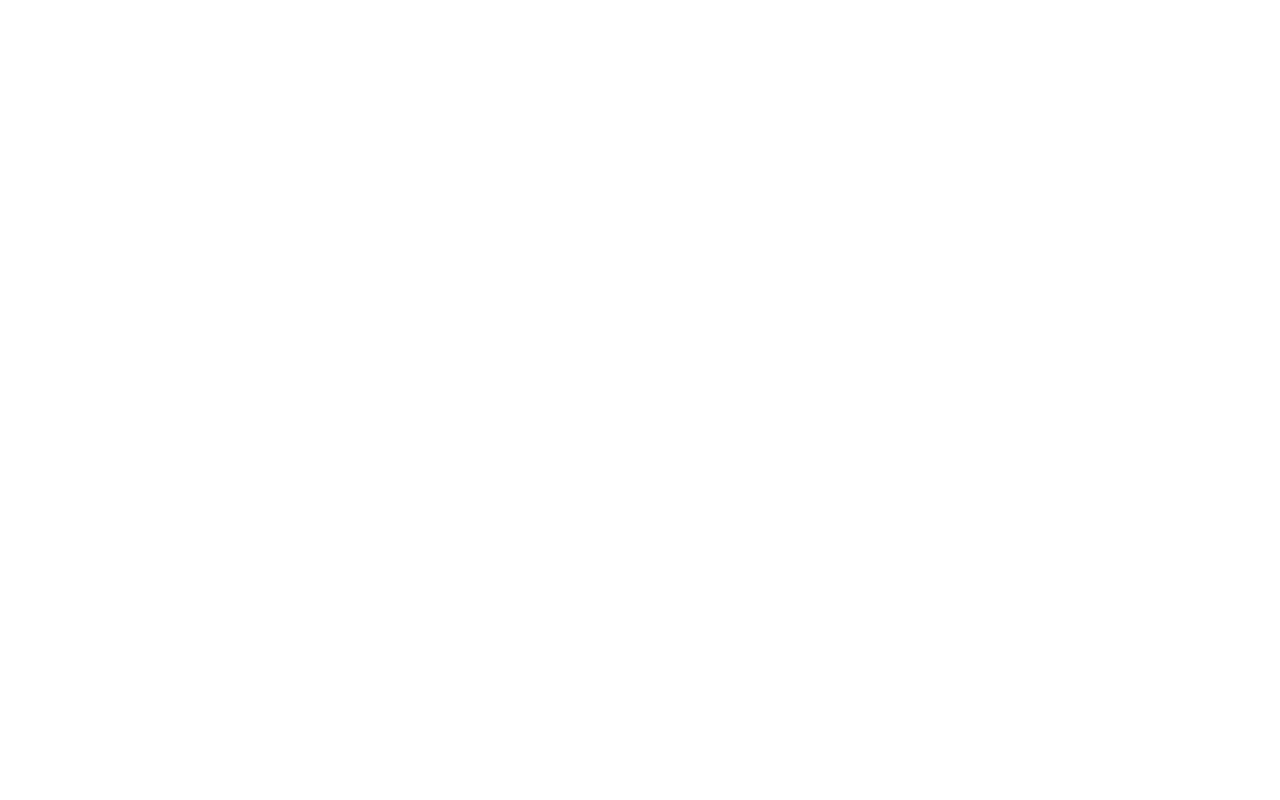
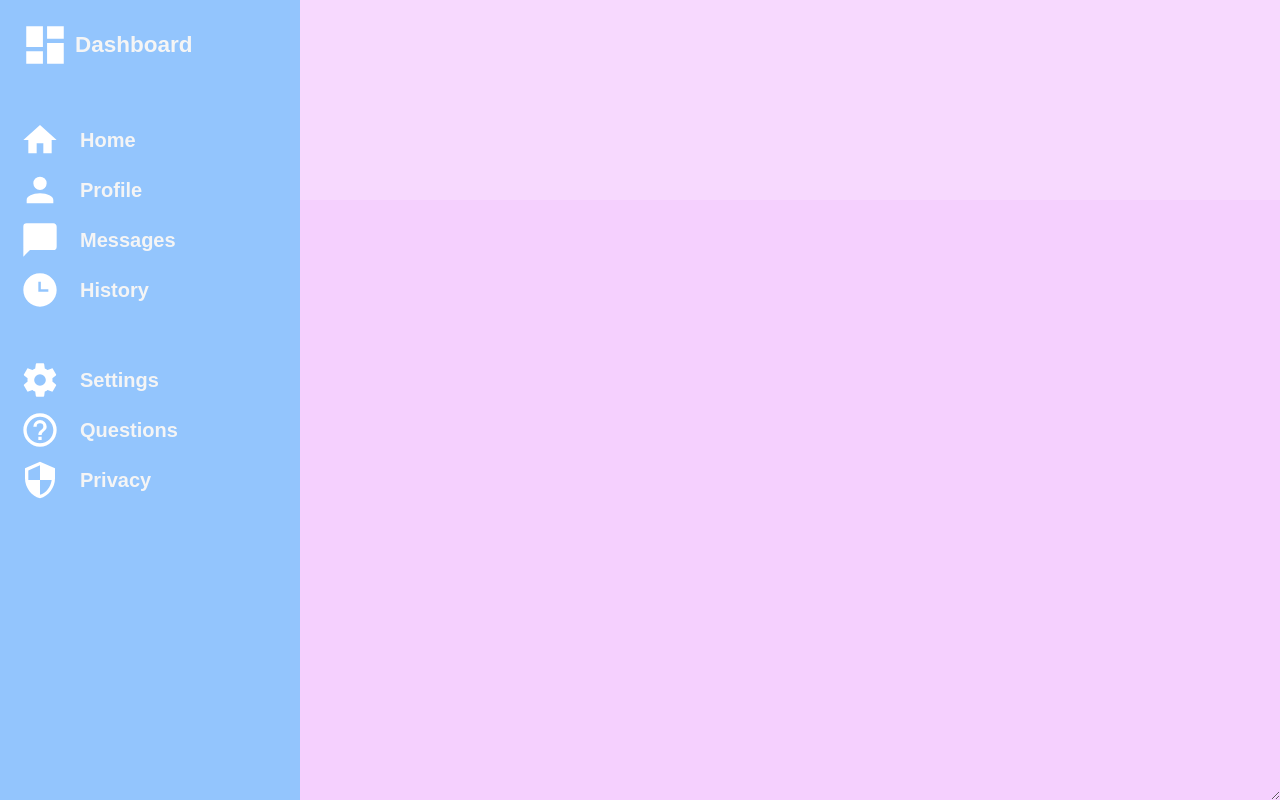
Before and after one commit to rejnowicz281/admin-dashboard, a plain HTML site: page index.html in a window 1280 px wide. Drawn offline with Linux system fonts and the light colour scheme.

Commit message:
Create overall layout for the page, lay out and style the side bar

```diff
--- a/index.html
+++ b/index.html
@@ -10,7 +10,81 @@
 </head>
 
 <body>
+    <div class="container">
+        <header>
 
+        </header>
+        <aside>
+            <div class="top">
+                <svg xmlns="http://www.w3.org/2000/svg" viewBox="0 0 24 24" class="dashboard-svg">
+                    <title>view-dashboard</title>
+                    <path d=" M13,3V9H21V3M13,21H21V11H13M3,21H11V15H3M3,13H11V3H3V13Z" />
+                </svg>
+                <h1>Dashboard</h1>
+            </div>
+            <div class="navigation">
+                <a href="#" class="item">
+                    <svg xmlns="http://www.w3.org/2000/svg" viewBox="0 0 24 24">
+                        <title>home</title>
+                        <path d="M10,20V14H14V20H19V12H22L12,3L2,12H5V20H10Z" />
+                    </svg>
+                    Home
+                </a>
+                <a href="#" class="item">
+                    <svg xmlns="http://www.w3.org/2000/svg" viewBox="0 0 24 24">
+                        <title>account</title>
+                        <path
+                            d="M12,4A4,4 0 0,1 16,8A4,4 0 0,1 12,12A4,4 0 0,1 8,8A4,4 0 0,1 12,4M12,14C16.42,14 20,15.79 20,18V20H4V18C4,15.79 7.58,14 12,14Z" />
+                    </svg>
+                    Profile
+                </a>
+                <a href="#" class="item">
+                    <svg xmlns="http://www.w3.org/2000/svg" viewBox="0 0 24 24">
+                        <title>message</title>
+                        <path d="M20,2H4A2,2 0 0,0 2,4V22L6,18H20A2,2 0 0,0 22,16V4C22,2.89 21.1,2 20,2Z" />
+                    </svg>
+                    Messages
+                </a>
+                <a href="#" class="item">
+                    <svg xmlns="http://www.w3.org/2000/svg" viewBox="0 0 24 24">
+                        <title>clock-time-three</title>
+                        <path
+                            d="M12 2C6.5 2 2 6.5 2 12C2 17.5 6.5 22 12 22C17.5 22 22 17.5 22 12S17.5 2 12 2M17 13H11V7H12.5V11.5H17V13Z" />
+                    </svg>
+                    History
+                </a>
+            </div>
+            <div class="navigation">
+                <a href="#" class="item">
+                    <svg xmlns="http://www.w3.org/2000/svg" viewBox="0 0 24 24">
+                        <title>cog</title>
+                        <path
+                            d="M12,15.5A3.5,3.5 0 0,1 8.5,12A3.5,3.5 0 0,1 12,8.5A3.5,3.5 0 0,1 15.5,12A3.5,3.5 0 0,1 12,15.5M19.43,12.97C19.47,12.65 19.5,12.33 19.5,12C19.5,11.67 19.47,11.34 19.43,11L21.54,9.37C21.73,9.22 21.78,8.95 21.66,8.73L19.66,5.27C19.54,5.05 19.27,4.96 19.05,5.05L16.56,6.05C16.04,5.66 15.5,5.32 14.87,5.07L14.5,2.42C14.46,2.18 14.25,2 14,2H10C9.75,2 9.54,2.18 9.5,2.42L9.13,5.07C8.5,5.32 7.96,5.66 7.44,6.05L4.95,5.05C4.73,4.96 4.46,5.05 4.34,5.27L2.34,8.73C2.21,8.95 2.27,9.22 2.46,9.37L4.57,11C4.53,11.34 4.5,11.67 4.5,12C4.5,12.33 4.53,12.65 4.57,12.97L2.46,14.63C2.27,14.78 2.21,15.05 2.34,15.27L4.34,18.73C4.46,18.95 4.73,19.03 4.95,18.95L7.44,17.94C7.96,18.34 8.5,18.68 9.13,18.93L9.5,21.58C9.54,21.82 9.75,22 10,22H14C14.25,22 14.46,21.82 14.5,21.58L14.87,18.93C15.5,18.67 16.04,18.34 16.56,17.94L19.05,18.95C19.27,19.03 19.54,18.95 19.66,18.73L21.66,15.27C21.78,15.05 21.73,14.78 21.54,14.63L19.43,12.97Z" />
+                    </svg>
+                    Settings
+                </a>
+                <a href="#" class="item">
+                    <svg xmlns="http://www.w3.org/2000/svg" viewBox="0 0 24 24">
+                        <title>help-circle-outline</title>
+                        <path
+                            d="M11,18H13V16H11V18M12,2A10,10 0 0,0 2,12A10,10 0 0,0 12,22A10,10 0 0,0 22,12A10,10 0 0,0 12,2M12,20C7.59,20 4,16.41 4,12C4,7.59 7.59,4 12,4C16.41,4 20,7.59 20,12C20,16.41 16.41,20 12,20M12,6A4,4 0 0,0 8,10H10A2,2 0 0,1 12,8A2,2 0 0,1 14,10C14,12 11,11.75 11,15H13C13,12.75 16,12.5 16,10A4,4 0 0,0 12,6Z" />
+                    </svg>
+                    Questions
+                </a>
+                <a href="#" class="item">
+                    <svg xmlns="http://www.w3.org/2000/svg" viewBox="0 0 24 24">
+                        <title>security</title>
+                        <path
+                            d="M12,12H19C18.47,16.11 15.72,19.78 12,20.92V12H5V6.3L12,3.19M12,1L3,5V11C3,16.55 6.84,21.73 12,23C17.16,21.73 21,16.55 21,11V5L12,1Z" />
+                    </svg>
+                    Privacy
+                </a>
+            </div>
+        </aside>
+        <main>
+
+        </main>
+    </div>
 </body>
 
 </html>
--- a/main.css
+++ b/main.css
@@ -0,0 +1,75 @@
+* {
+    margin: 0;
+    padding: 0;
+}
+
+body {
+    font-family: Arial, Helvetica, sans-serif;
+    font-weight: bold;
+    color: rgba(0, 0, 0, 0.719);
+}
+
+a {
+    text-decoration: none;
+    color: inherit;
+}
+
+.container {
+    overflow: scroll;
+    resize: both;
+    height: 100vh;
+    display: grid;
+    grid-template-columns: minmax(300px, 2fr) 10fr;
+    grid-template-rows: minmax(200px, 2fr) 7fr;
+}
+
+aside {
+    background-color: #93c5fd;
+    color: whitesmoke;
+    grid-row: 1/3;
+    padding: 20px;
+    display: flex;
+    flex-direction: column;
+    gap: 50px;
+}
+
+.dashboard-svg {
+    width: 50px;
+}
+
+aside svg {
+    width: 40px;
+}
+
+aside svg path {
+    fill: white;
+}
+
+aside .top {
+    display: flex;
+    align-items: center;
+    font-size: 15px;
+    gap: 5px;
+}
+
+aside .navigation {
+    display: flex;
+    flex-direction: column;
+    gap: 10px;
+}
+
+aside .navigation .item {
+    list-style: none;
+    display: flex;
+    align-items: center;
+    gap: 20px;
+    font-size: 20px;
+}
+
+header {
+    background-color: #f5d0fecb;
+}
+
+main {
+    background-color: #f5d0fe;
+}
```
